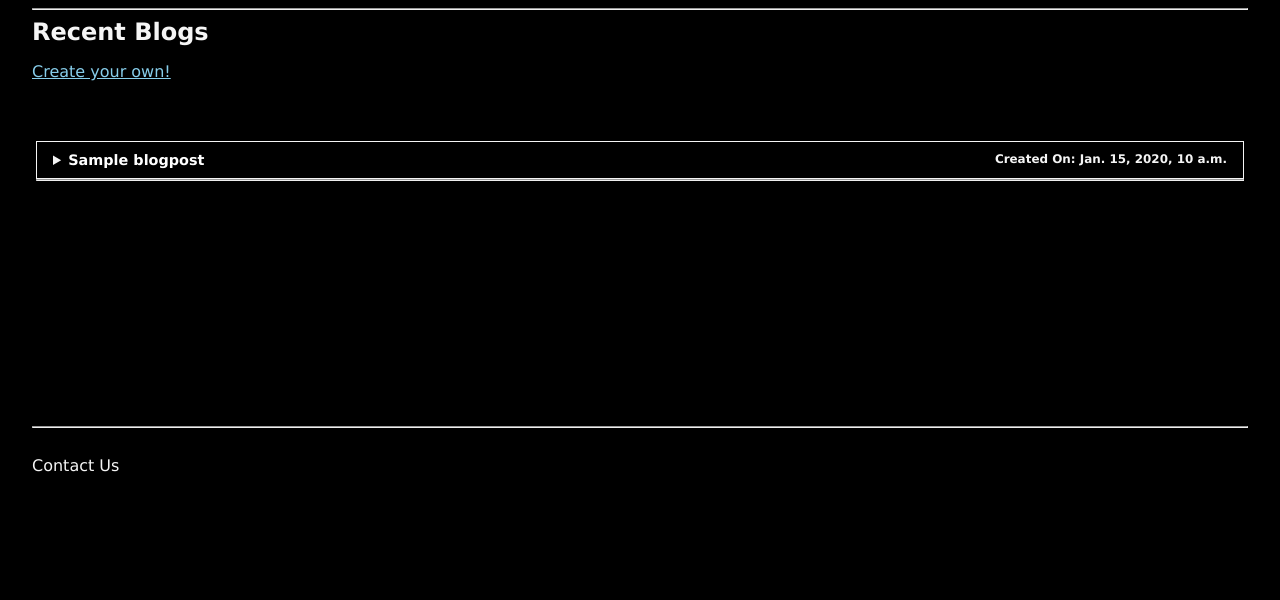
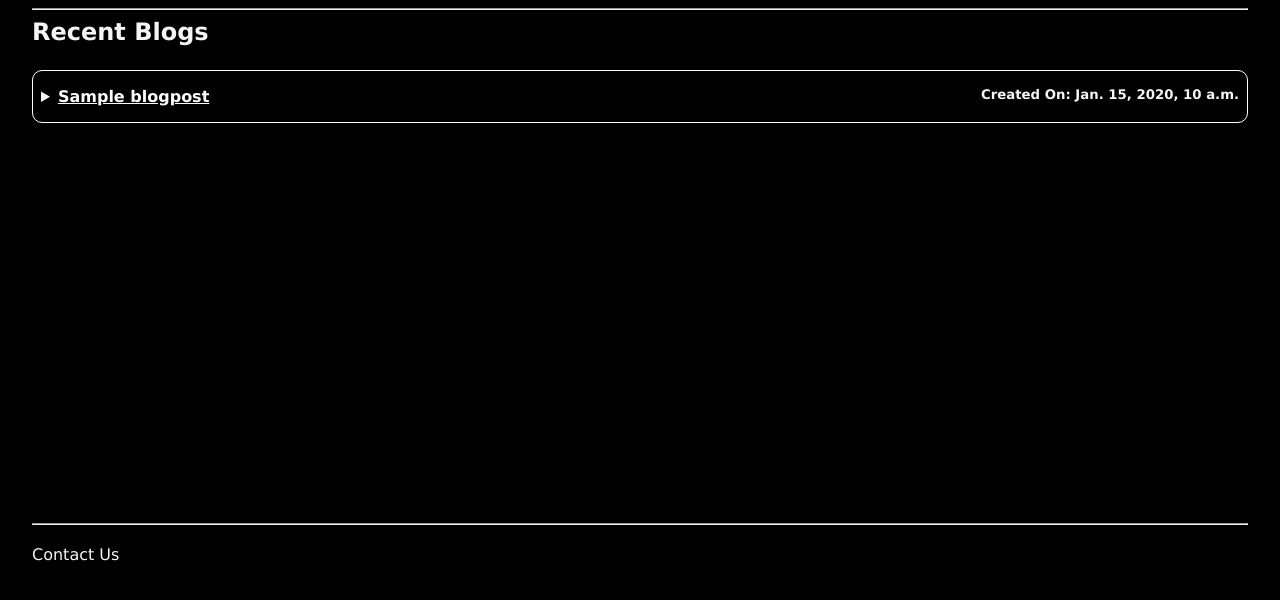
Before and after one commit to Bennm23/f5new, a Django app: page /blogs/ in a window 1280 px wide. Shown: the part 57-657 px from the top of the page. Run offline with Django 4.2, Linux system fonts and the light colour scheme; tables that the repository leaves empty hold one stand-in row (values such as "Sample post"); some libraries are stand-ins or nearby versions.

Commit message:
Added template check for user is authenticated on blogs;

```diff
--- a/project/f5blogs/static/f5blogs/f5blogs.css
+++ b/project/f5blogs/static/f5blogs/f5blogs.css
@@ -2,30 +2,37 @@
     display: flex;
     flex-direction: column;
     gap: 1rem;
-    margin-top: 1rem;
+    margin-top: 3rem;
 }
 
-.blog_summary {
-    padding: 0.6rem 1rem;
-    border: 1px solid;
-    display: block;
-    font-size: .9rem;
+.blog_date {
+    padding-top: 1rem;
 }
 
-.blog_summary > h5 {
-    padding-top: 0.3rem;
-    padding-left: 1rem;
-    text-overflow: ellipsis;
-    overflow: hidden;
-    max-height: 15em;
-    line-height: 1.5em;
-    display: block;
+details {
+  border: 1px solid white;
+  border-radius: 10px;
 }
 
-.blog_summary summary {
+summary {
+    cursor: pointer;
     font-weight: bold;
+    padding: 1rem .5rem;
 }
 
-.blog_summary summary:hover {
-    cursor: pointer;
+details[open] {
+    padding: .5rem;
 }
+
+details[open] summary {
+    margin-bottom: 0.5em;
+    padding-left: .5rem;
+}
+
+@media only screen and (max-width: 680px) {
+    summary {
+        display: flex;
+        flex-direction: column;
+        gap: .5rem;
+    }
+}
--- a/project/f5blogs/templates/f5blogs/blog_entry.html
+++ b/project/f5blogs/templates/f5blogs/blog_entry.html
@@ -1,4 +1,9 @@
 {% extends "base.html" %}
+
+{% block loadcss %}
+    {% load static%}
+    <link rel="stylesheet" href="{% static 'f5blogs/f5blogs.css' %}">
+{% endblock %}
 
 {% block title %}
 
--- a/project/f5blogs/templates/f5blogs/blogs_home.html
+++ b/project/f5blogs/templates/f5blogs/blogs_home.html
@@ -14,32 +14,29 @@
 <div class="section">
     <h2>Recent Blogs</h2>
 
-
+    {% if user.is_authenticated %}
     <div class="button_link_group">
         <a href="{% url 'blogs:create' %}" class="button_link positive">Create your own!</a>
     </div>
+    {% endif %}
 
-    <ul class="result_list">
+    <div class="results_list">
         {% for blog in recent_blogs %}
         <div class="list_item">
-                <li>
-                    <details class="blog_summary">
+            <details>
                 <summary>
-                            <a href="{% url 'blogs:detail' blog.id %}">{{blog.title}}</a>
+                    <a href="{% url 'blogs:detail' blog.id %}" class="button_link default">{{blog.title}}</a>
                     <div class="float_right_div">
                         <h5>Created On: {{blog.create_date}}</h5>
                     </div>
                 </summary>
-                        <p>{{ blog.content | truncatechars:50 | safe}}</p>
+                <p class="shorty">{{ blog.content | truncatewords:15 | safe}}</p>
             </details>
-
-                    <hr/>
-                </li>
         </div>
         {% empty %}
         <h3>There are no blogs to show :/</h3>
         {% endfor %}
-    </ul>
     </div>
 
 {% endblock %}
+</div>
--- a/project/f5blogs/templates/f5blogs/edit_blog.html
+++ b/project/f5blogs/templates/f5blogs/edit_blog.html
@@ -1,4 +1,9 @@
 {% extends "base.html" %}
+
+{% block loadcss %}
+    {% load static%}
+    <link rel="stylesheet" href="{% static 'f5blogs/f5blogs.css' %}">
+{% endblock %}
 
 {% block title %}
 
--- a/project/static/project/styles.css
+++ b/project/static/project/styles.css
@@ -114,6 +114,10 @@ button:focus {
     gap: .25rem;
 }
 
+.default {
+    color: white;
+}
+
 .positive {
     color: skyblue;
 }
@@ -128,12 +132,11 @@ button:focus {
     display: inline-block;
 }
 
-.result_list {
+.results_list {
+    padding-top: 1.5rem;
     display: flex;
     flex-direction: column;
     list-style-type: none;
-    padding: .25rem;
-    margin: 2.5rem 0;
     gap: 1rem;
 }
 
@@ -154,3 +157,7 @@ button:focus {
     position: relative;
     float: right;
 }
+
+.footer {
+    margin-top: 50vh;
+}
```
Also changed, not shown: project/f5blogs/templates/f5blogs/detail_blog.html (+10 -2 lines). Lines whose indentation alone changed are shown as unchanged.
